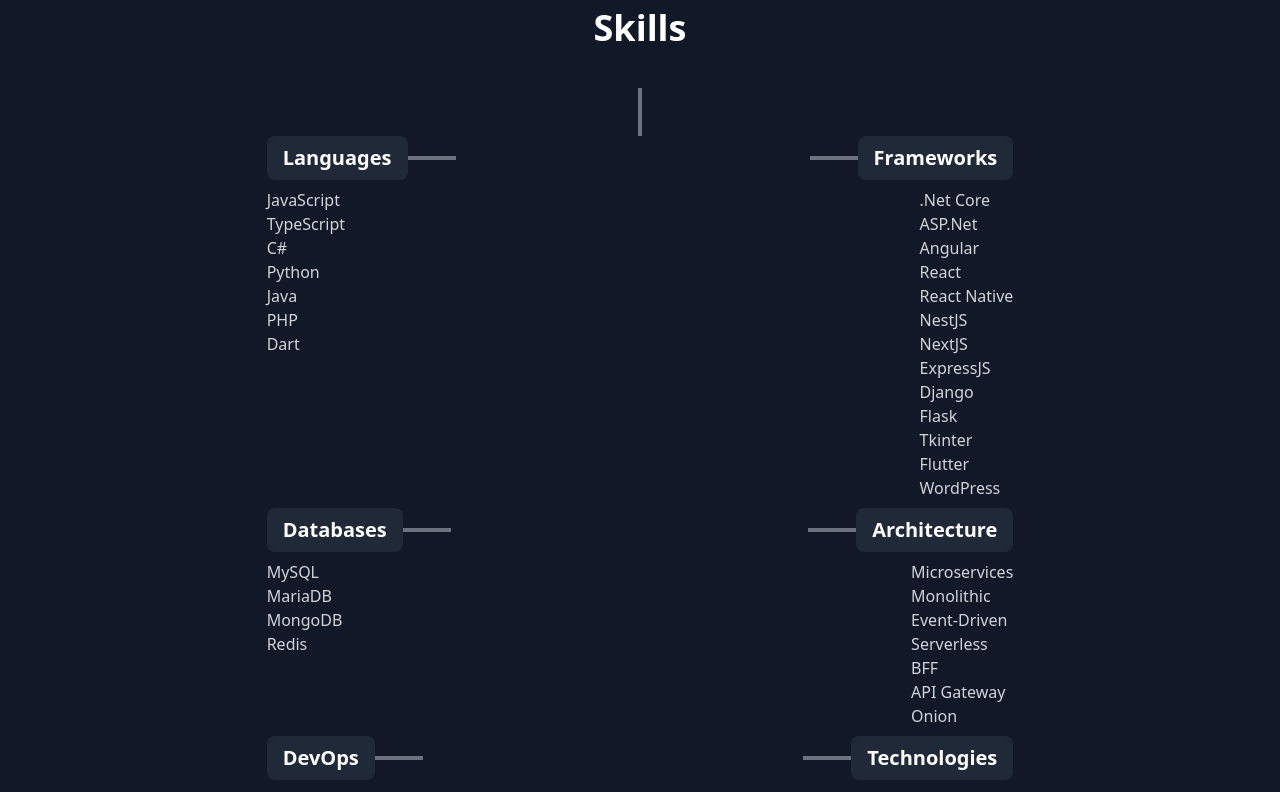
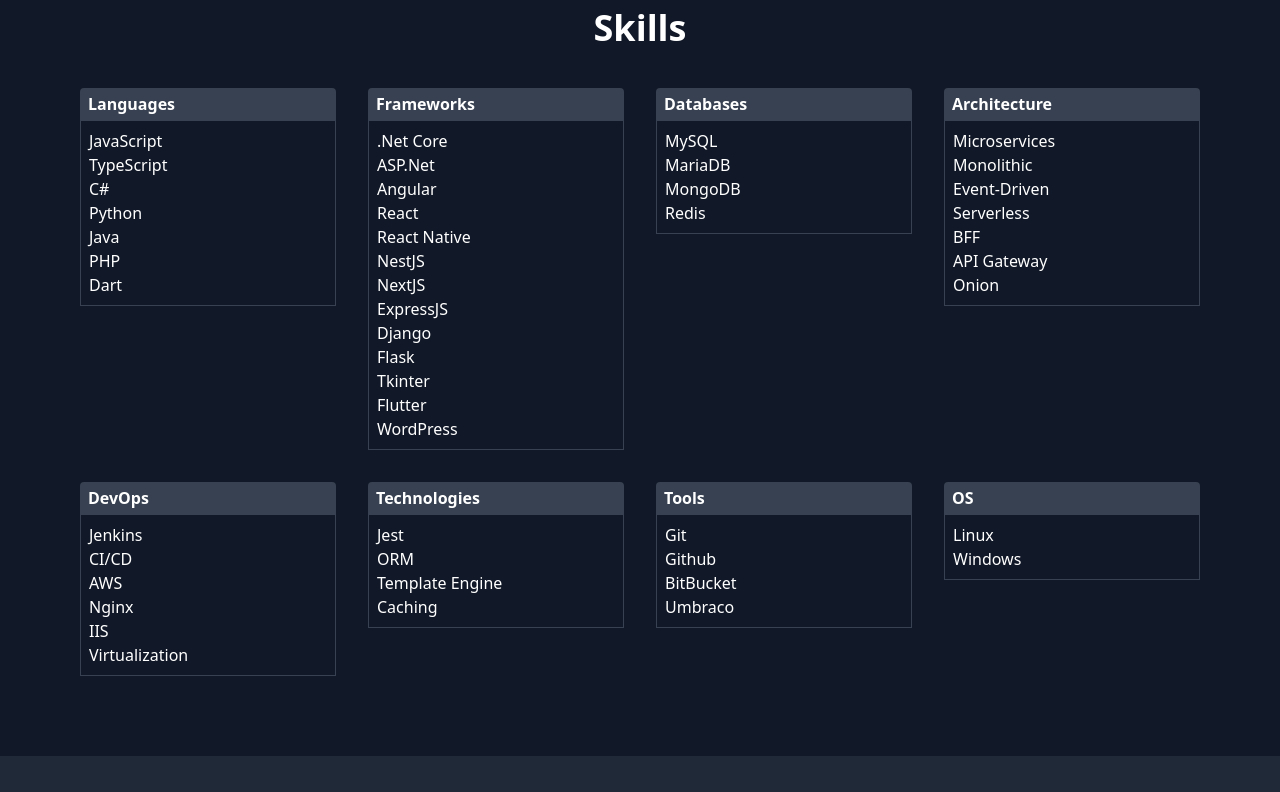
Before and after one commit to Shaked-Aharon/portfolio, a React (Vite) app: page / in a window 1280 px wide. Shown: the part 1320-2112 px from the top of the page. Built offline with nearby package versions, Linux system fonts and the light colour scheme.

Commit message:
Finish first step

```diff
--- a/package.json
+++ b/package.json
@@ -11,6 +11,7 @@
     "preview": "vite preview"
   },
   "dependencies": {
+    "@emailjs/browser": "^4.4.1",
     "react": "^18.3.1",
     "react-dom": "^18.3.1"
   },
--- a/src/App.tsx
+++ b/src/App.tsx
@@ -7,7 +7,6 @@
 import { Hero } from './components/hero';
 import { AboutMe } from './components/about-me';
 import { Services } from './components/services';
-import { SkillsTreeView } from './components/skills-tree-view';
 
 function App() {
 
@@ -16,7 +15,6 @@
       <Navbar />
       <Hero />
       <AboutMe />
-      <SkillsTreeView />
       <Skills />
 
       <Projects />
--- a/src/components/contact-form.tsx
+++ b/src/components/contact-form.tsx
@@ -1,8 +1,31 @@
+import emailjs from '@emailjs/browser';
+import { useRef } from 'react';
+
 export function Contact() {
+    const form = useRef<HTMLFormElement>();
+
+    const sendEmail = (e: any) => {
+        e.preventDefault();
+        if(!form.current) return;
+        emailjs
+            .sendForm('service_pb4tkie', 'template_h1p1ugm', form.current, {
+                publicKey: '9jwGM10UmkC9qFQ-w',
+            })
+            .then(
+                () => {
+                    console.log('SUCCESS!');
+                    form.current?.reset();
+                },
+                (error) => {
+                    console.log('FAILED...', error.text);
+                },
+            );
+    };
+
     return (
         <section id="contact" className="contact-section pt-10 px-6 md:px-20">
             <h2 className="text-4xl font-semibold text-center mb-10">Contact Me</h2>
-            <form className="max-w-2xl mx-auto bg-gray-800 p-8 rounded-lg">
+            <form className="max-w-2xl mx-auto bg-gray-800 p-8 rounded-lg" ref={form as any} onSubmit={sendEmail}>
                 <div className="mb-4">
                     <label className="block text-sm mb-2" htmlFor="name">
                         Name
@@ -10,6 +33,7 @@
                     <input
                         type="text"
                         id="name"
+                        name="user_name"
                         className="w-full p-2 bg-gray-700 rounded-md border border-gray-600"
                     />
                 </div>
@@ -20,6 +44,7 @@
                     <input
                         type="email"
                         id="email"
+                        name="user_email"
                         className="w-full p-2 bg-gray-700 rounded-md border border-gray-600"
                     />
                 </div>
@@ -30,6 +55,7 @@
                     <textarea
                         id="message"
                         rows={4}
+                        name="message"
                         className="w-full p-2 bg-gray-700 rounded-md border border-gray-600 resize-none"
                     ></textarea>
                 </div>
--- a/src/components/footer.tsx
+++ b/src/components/footer.tsx
@@ -1,11 +1,12 @@
 export function Footer() {
     return (
-        < footer className = "bg-gray-800 py-10 mt-20" >
+        < footer className="bg-gray-800 py-10 mt-20" >
             <div className="container mx-auto px-6 md:px-20">
                 <div className="flex flex-col md:flex-row justify-between items-center">
                     {/* Footer Navigation Links */}
                     <div className="flex space-x-6 mb-6 md:mb-0">
                         <a href="#hero" className="text-gray-300 hover:text-white">Home</a>
+                        <a href="#about" className="text-gray-300 hover:text-white">About Me</a>
                         <a href="#skills" className="text-gray-300 hover:text-white">Skills</a>
                         <a href="#projects" className="text-gray-300 hover:text-white">Projects</a>
                         <a href="#contact" className="text-gray-300 hover:text-white">Contact</a>
@@ -32,6 +33,6 @@
                     </div>
                 </div>
             </div>
-    </footer >
+        </footer >
     )
 }
--- a/src/components/skills-tree-view.tsx
+++ /dev/null
@@ -1,71 +0,0 @@
-const skills = [
-    [
-        { name: 'Languages', skills: ['JavaScript', 'TypeScript', 'C#', 'Python', 'Java', 'PHP', 'Dart'] },
-        { name: 'Frameworks', skills: ['.Net Core', 'ASP.Net', 'Angular', 'React', 'React Native', 'NestJS', 'NextJS', 'ExpressJS', 'Django', 'Flask', 'Tkinter', 'Flutter', 'WordPress'] },
-    ],
-    [
-        { name: 'Databases', skills: ['MySQL', 'MariaDB', 'MongoDB', 'Redis'] },
-        { name: 'Architecture', skills: ['Microservices', 'Monolithic', 'Event-Driven', 'Serverless', 'BFF', 'API Gateway', 'Onion'] },
-    ],
-    [
-        { name: 'DevOps', skills: ['Jenkins', 'CI/CD', 'AWS', 'Nginx', 'IIS', 'Virtualization'] },
-        { name: 'Technologies', skills: ['Jest', 'ORM', 'Template Engine', 'Caching'] },
-    ],
-    [
-        { name: 'Tools', skills: ['Git', 'Github', 'BitBucket', 'Umbraco'] },
-        { name: 'OS', skills: ['Linux', 'Windows'] },
-    ]
-]
-
-export function SkillsTreeView() {
-    return (
-        <section id="skills" className="skills-section py-20 px-6 md:px-20">
-            <h2 className="text-4xl font-semibold text-center mb-10">Skills</h2>
-
-            <div className="flex flex-col items-center mb-6">
-                {/* Tree Trunk */}
-                <div className="w-1 bg-gray-500 h-12"></div>
-
-                {/* First Level - Categories */}
-                {skills.map((row, i) => (
-                    <div key={'row-' + i} className="flex justify-between w-full md:w-3/4 lg:w-2/3 mb-2">
-                        {/* Left Branch */}
-                        {
-                            <div className="flex flex-col items-end">
-                                <div className="flex items-center">
-                                    <div className="bg-gray-800 px-4 py-2 rounded-lg">
-                                        <h3 className="text-xl font-semibold text-white">{row[0].name}</h3>
-                                    </div>
-                                    <div className="hidden md:block w-12 h-1 bg-gray-500"></div>
-                                </div>
-                                {/* Second Level - Skills */}
-                                <ul className="mt-2 w-full">
-                                    {row[0].skills.map(skill => <li key={'skill-' + skill} className="text-gray-300">{skill}</li>)}
-                                </ul>
-                            </div>
-                        }
-
-                        {/* Center Trunk */}
-                        <div className="w-1 bg-gray-500 h-full"></div>
-
-                        {/* Right Branch */}
-                        {
-                            <div className="flex flex-col items-end">
-                                <div className="flex items-center flex-row-reverse">
-                                    <div className="bg-gray-800 px-4 py-2 rounded-lg">
-                                        <h3 className="text-xl font-semibold text-white">{row[1].name}</h3>
-                                    </div>
-                                    <div className="hidden md:block w-12 h-1 bg-gray-500"></div>
-                                </div>
-                                {/* Second Level - Skills */}
-                                <ul className="mt-2">
-                                    {row[1].skills.map(skill => <li key={'skill-' + skill} className="text-gray-300">{skill}</li>)}
-                                </ul>
-                            </div>
-                        }
-                    </div>
-                ))}
-            </div>
-        </section>
-    )
-}
```
Also changed, not shown: 10 other files (tests, documents, lock files or other folders).
